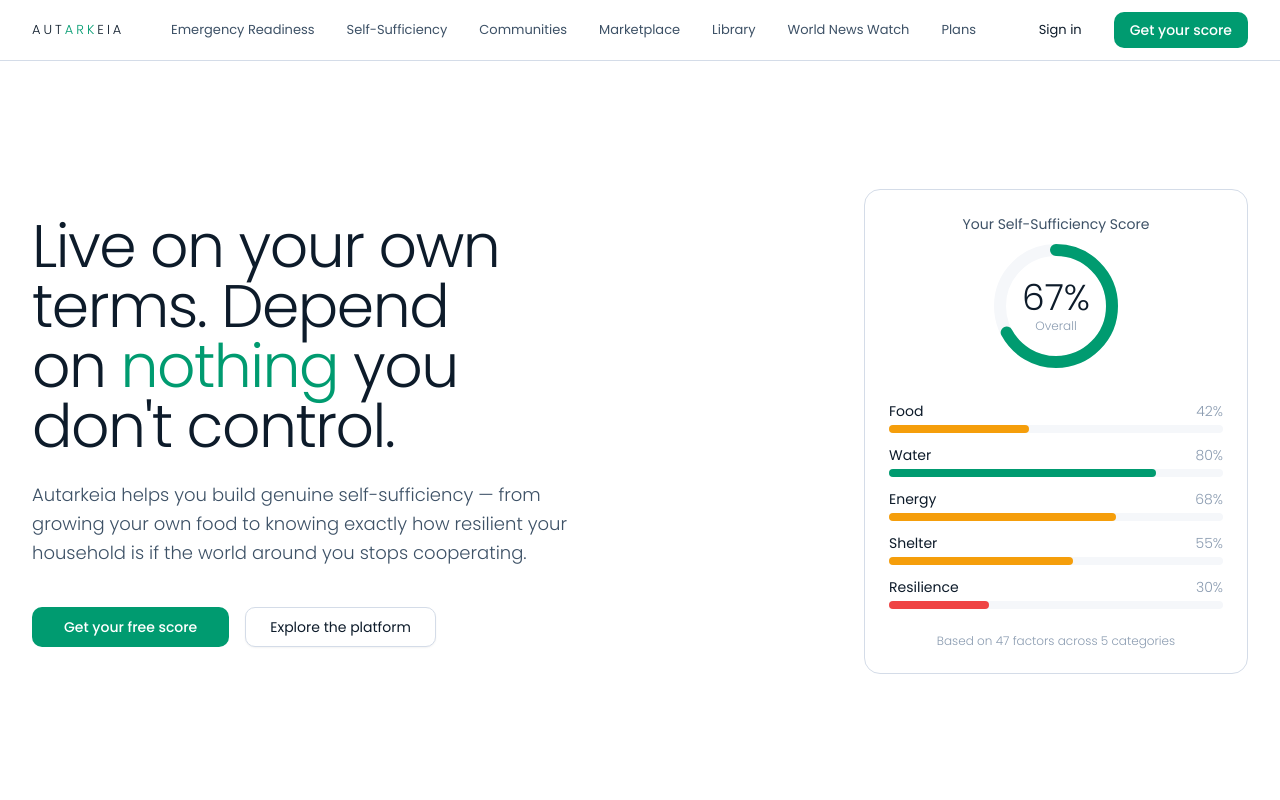
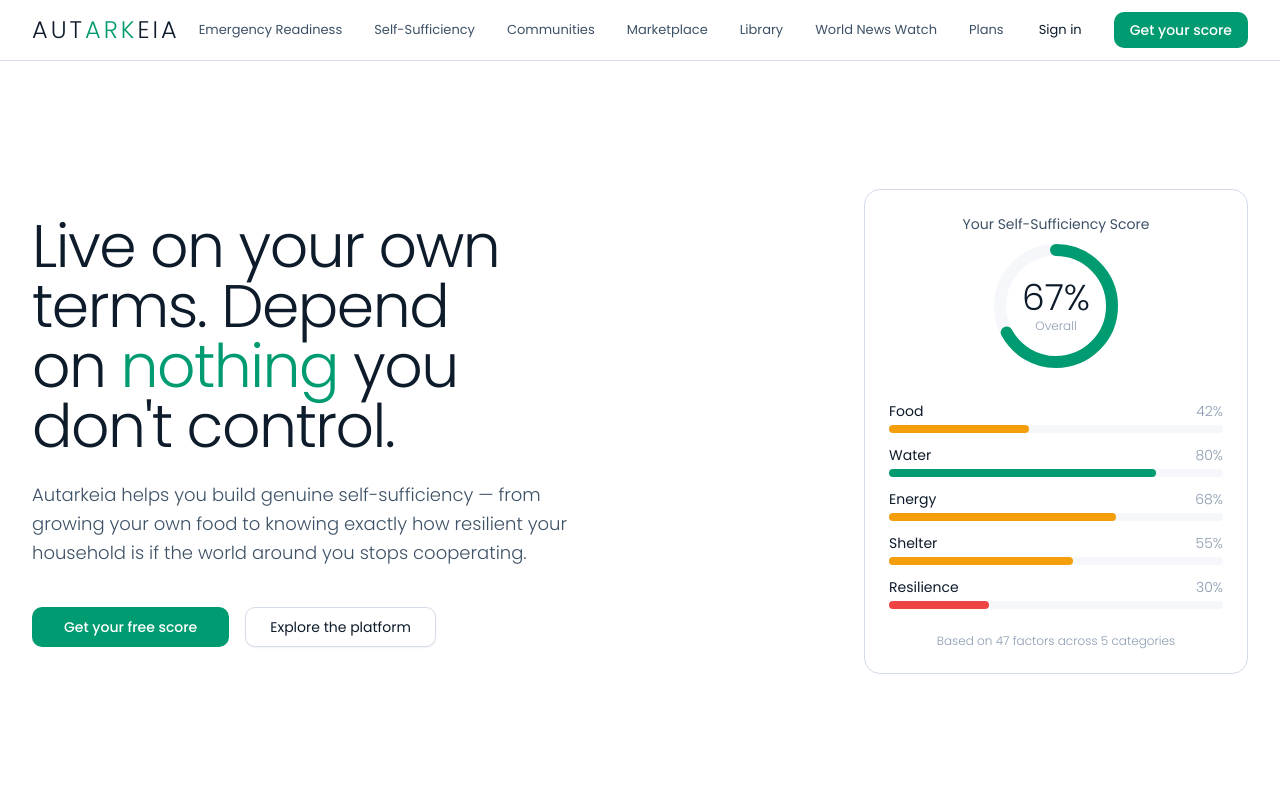
Before and after one commit to AutarkeiaTeam/autarkeia, a Next.js app: page / in a window 1280 px wide. Shown: the top 800 px of the page. Built offline with nearby package versions, Linux system fonts and the light colour scheme.

Commit message:
Enlarge navbar AUTARKEIA wordmark
Co-authored-by: Cursor <cursoragent@cursor.com>

```diff
--- a/components/logo.tsx
+++ b/components/logo.tsx
@@ -1,7 +1,9 @@
 export function Logo({ className = "" }: { className?: string }) {
   return (
-    <div className={`inline-flex items-center ${className}`}>
-      <span className="font-light tracking-[3px] text-[13px]">
+    <div
+      className={`inline-flex items-center font-light tracking-[3px] text-xl sm:text-2xl ${className}`}
+    >
+      <span>
         <span className="text-[#0d1b2a]">AUT</span>
         <span className="text-[#009b70]">ARK</span>
         <span className="text-[#0d1b2a]">EIA</span>
@@ -12,8 +14,10 @@ export function Logo({ className = "" }: { className?: string }) {
 
 export function LogoLight({ className = "" }: { className?: string }) {
   return (
-    <div className={`inline-flex items-center ${className}`}>
-      <span className="font-light tracking-[3px] text-[13px]">
+    <div
+      className={`inline-flex items-center font-light tracking-[3px] text-[13px] ${className}`}
+    >
+      <span>
         <span className="text-white">AUT</span>
         <span className="text-[#009b70]">ARK</span>
         <span className="text-white">EIA</span>
```
